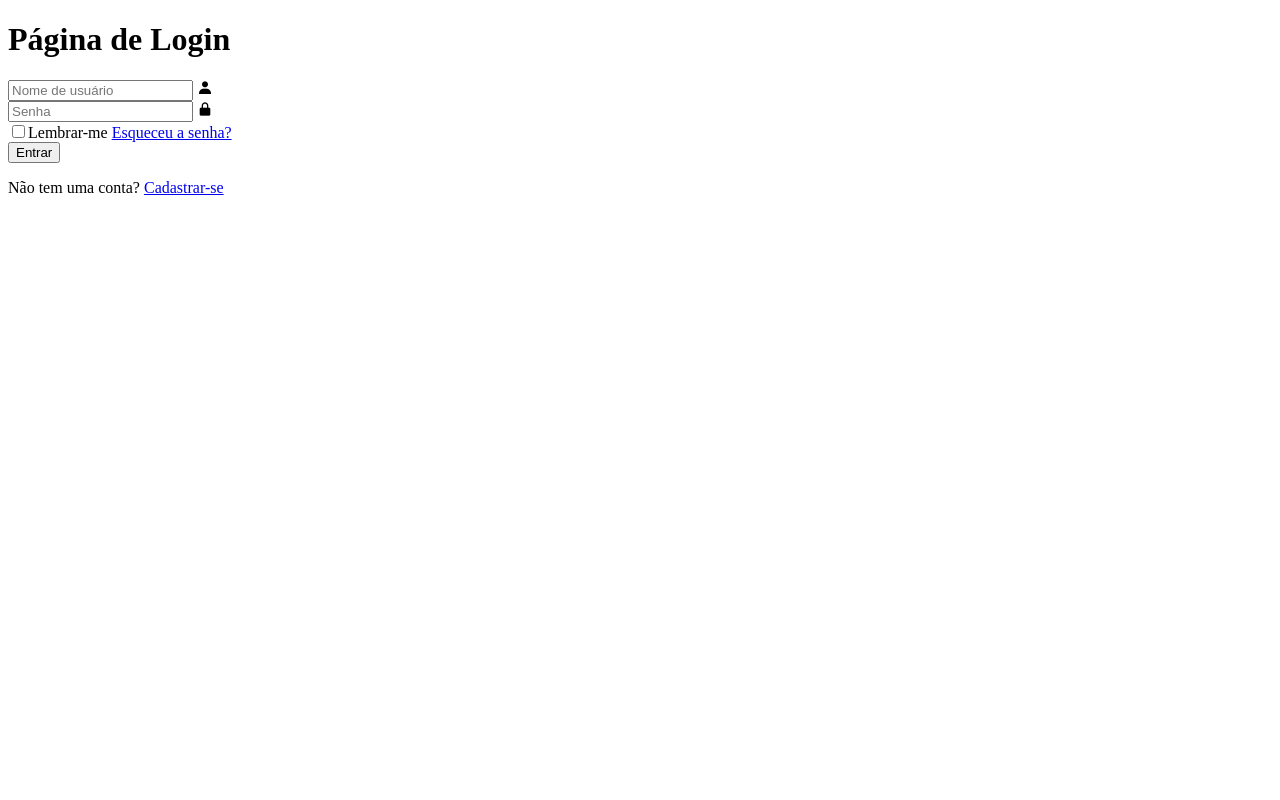
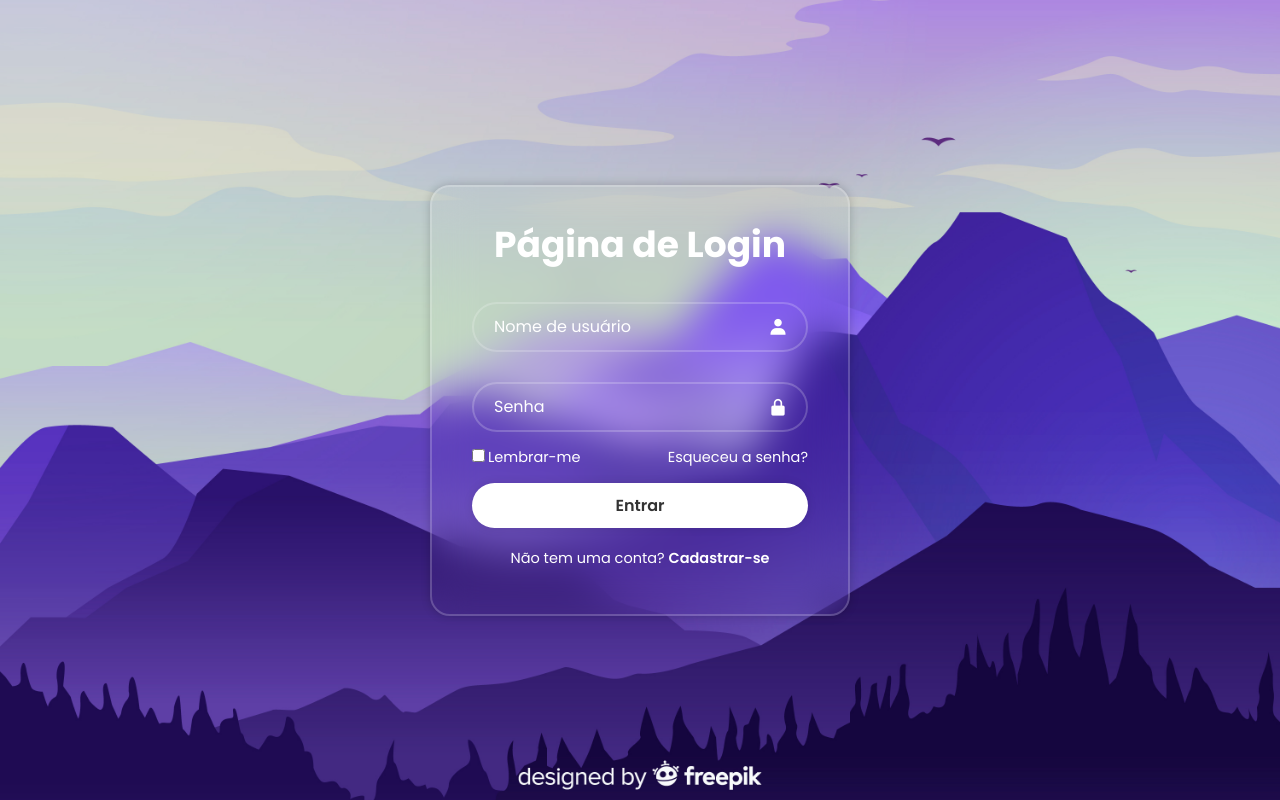
Before and after one commit to IasminFT/Login-Form, a plain HTML site: page index.html in a window 1280 px wide. Drawn offline with nearby package versions, Linux system fonts and the light colour scheme.

Commit message:
Estilização finalizada e adição de background

```diff
--- a/index.html
+++ b/index.html
@@ -12,7 +12,7 @@
 
 <body>
 
-    <div class="wrapper">
+    <div class="conteudo">
         <form action="">
             <h1>Página de Login</h1>
             <div class="input-box">
--- a/style.css
+++ b/style.css
@@ -1 +1,119 @@
-@import url('https://fonts.googleapis.com/css2?family=Poppins:ital,wght@0,100;0,200;0,300;0,400;0,500;0,600;0,700;0,800;0,900;1,100;1,200;1,300;1,400;1,500;1,600;1,700;1,800;1,900&display=swap')
+@import url('https://fonts.googleapis.com/css2?family=Poppins:ital,wght@0,100;0,200;0,300;0,400;0,500;0,600;0,700;0,800;0,900;1,100;1,200;1,300;1,400;1,500;1,600;1,700;1,800;1,900&display=swap');
+
+* {
+    margin: 0;
+    padding: 0;
+    box-sizing: border-box;
+    font-family: "Poppins" , sans-serif;
+}
+
+body{
+    display: flex;
+    justify-content: center;
+    align-items: center;
+    min-height: 100vh;
+    background: url(./assets/Background.jpg) no-repeat;
+    background-size: cover;
+    background-position: center;
+}
+
+.conteudo {
+    width: 420px;
+    background: transparent;
+    color: white;
+    border: 2px solid rgb(255, 255, 255, .2);
+    backdrop-filter: blur(20px);
+    box-shadow: 0 0 10px rgba(0, 0, 0, .2);
+    border-radius: 20px;
+    padding: 30px 40px;
+}
+
+h1{
+    font-size: 36px;
+    text-align: center;
+
+}
+
+.conteudo .input-box{
+    position: relative;
+    width: 100%;
+    height: 50px;
+    margin: 30px 0;
+}
+
+.input-box input {
+    width: 100%;
+    height: 100%;
+    background: transparent;
+    border: none;
+    outline: none;
+    border: 2px solid rgb(255, 255, 255, .2);
+    border-radius: 40px;
+    font-size: 16px;
+    color: white;
+    padding: 20px 45px 20px 20px;
+}
+
+.input-box input::placeholder{
+    color: white;
+}
+
+.input-box i{
+    position: absolute;
+    right: 20px;
+    top: 50%;
+    transform: translateY(-50%);
+    font-size: 20px;
+}
+
+.conteudo .lembrar-me{
+    display: flex;
+    justify-content: space-between;
+    font-size: 14.5px;
+    margin: -15px 0 15px;
+}
+
+.lembrar-me label input{
+    accent-color: white;
+    margin-right: 3px;
+    cursor: pointer;
+}
+
+.lembrar-me a{
+    text-decoration: none;
+    color: white;
+}
+
+.lembrar-me a:hover{
+    text-decoration: underline;
+}
+
+.conteudo .botao{
+    width: 100%;
+    height: 45px;
+    background-color: white;
+    border: none;
+    outline: none;
+    border-radius: 40px;
+    box-shadow: 0 0 10px rgba(0, 0, 0, .1);
+    cursor: pointer;
+    font-size: 16px;
+    color: #333;
+    font-weight: 600;
+}
+
+.conteudo .link-registro{
+    font-size: 14.5px;
+    text-align: center;
+    margin: 20px 0 15px;
+}
+
+.link-registro p a {
+    text-decoration: none;
+    color: white;
+    font-weight: 600;
+}
+
+.link-registro p a:hover {
+    text-decoration: underline;
+}
```
